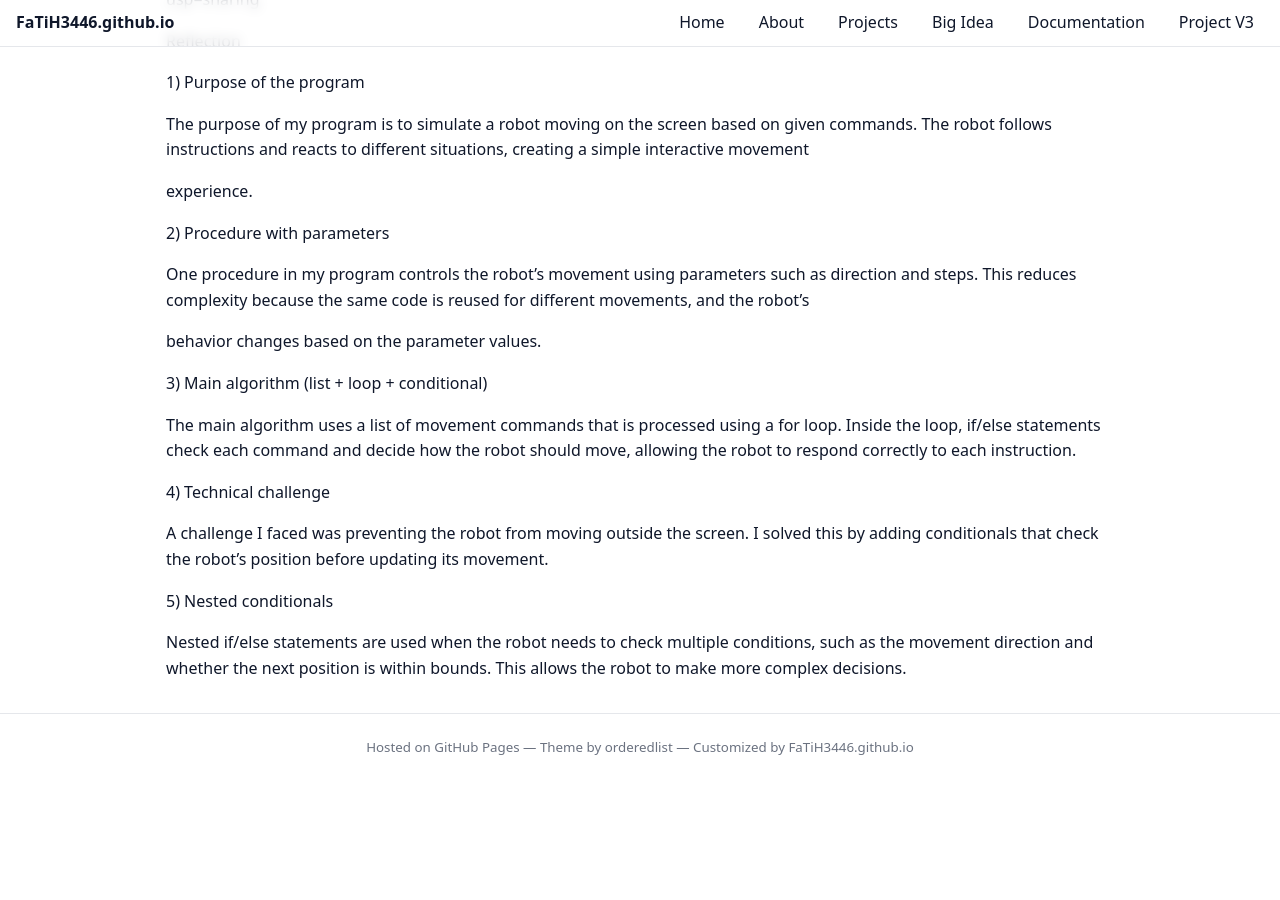
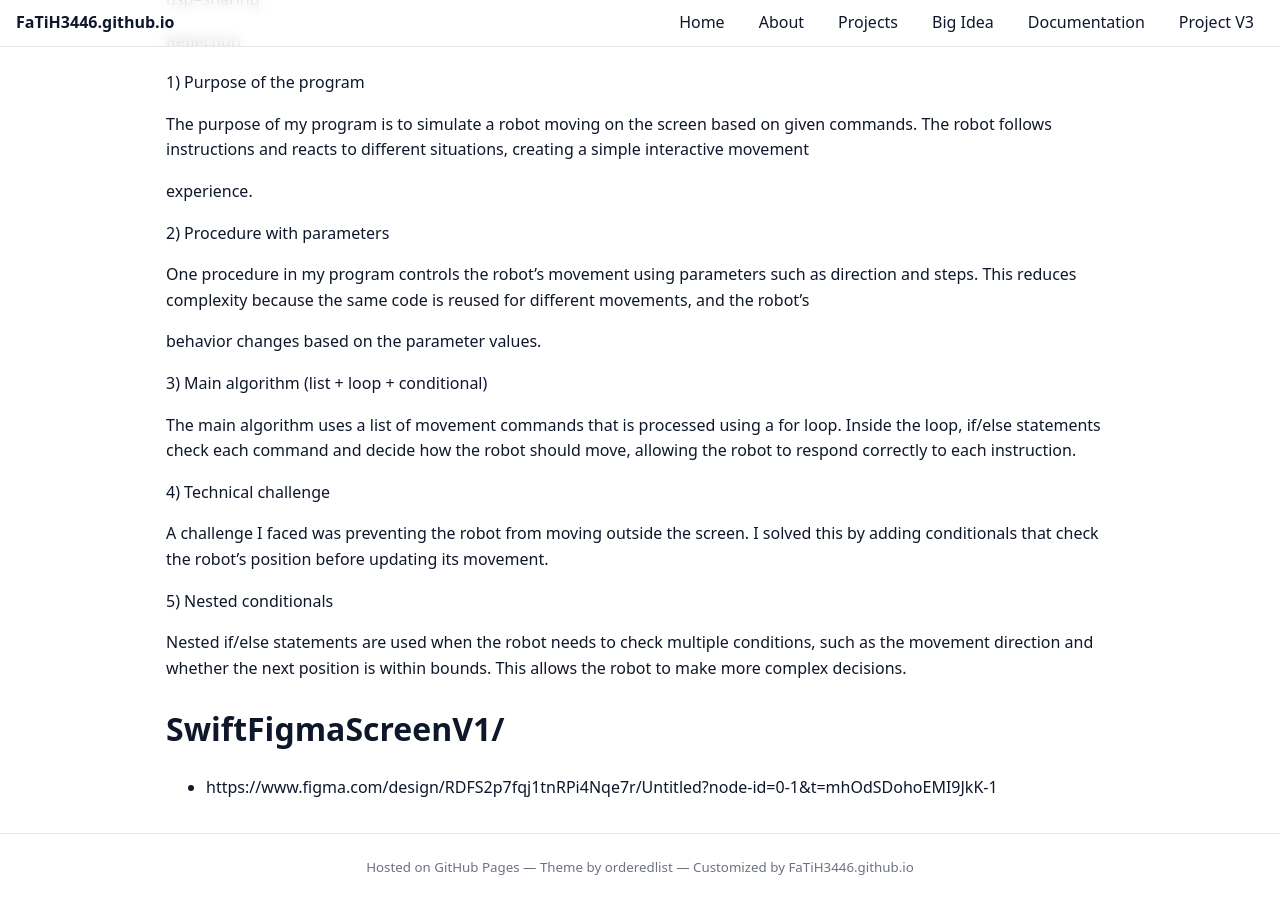
Before and after one commit to FaTiH3446/FaTiH3446.github.io, a Jekyll site: the page built from projects3.md, in a window 1280 px wide and 900 px high, scrolled down 4254 px. Built offline with Jekyll 4.4.1, drawn with Linux system fonts in a browser that asks for light colours; before the commit the page ends 5034 px from its top, so only the background shows below that.

Commit message:
Update projects3.md

```diff
--- a/projects3.md
+++ b/projects3.md
@@ -294,3 +294,7 @@ A challenge I faced was preventing the robot from moving outside the screen. I s
 
 Nested if/else statements are used when the robot needs to check multiple conditions, such as the movement direction and whether the next position is within bounds. This allows the robot to make more
 complex decisions.
+
+
+# SwiftFigmaScreenV1/
+- https://www.figma.com/design/RDFS2p7fqj1tnRPi4Nqe7r/Untitled?node-id=0-1&t=mhOdSDohoEMI9JkK-1
```
